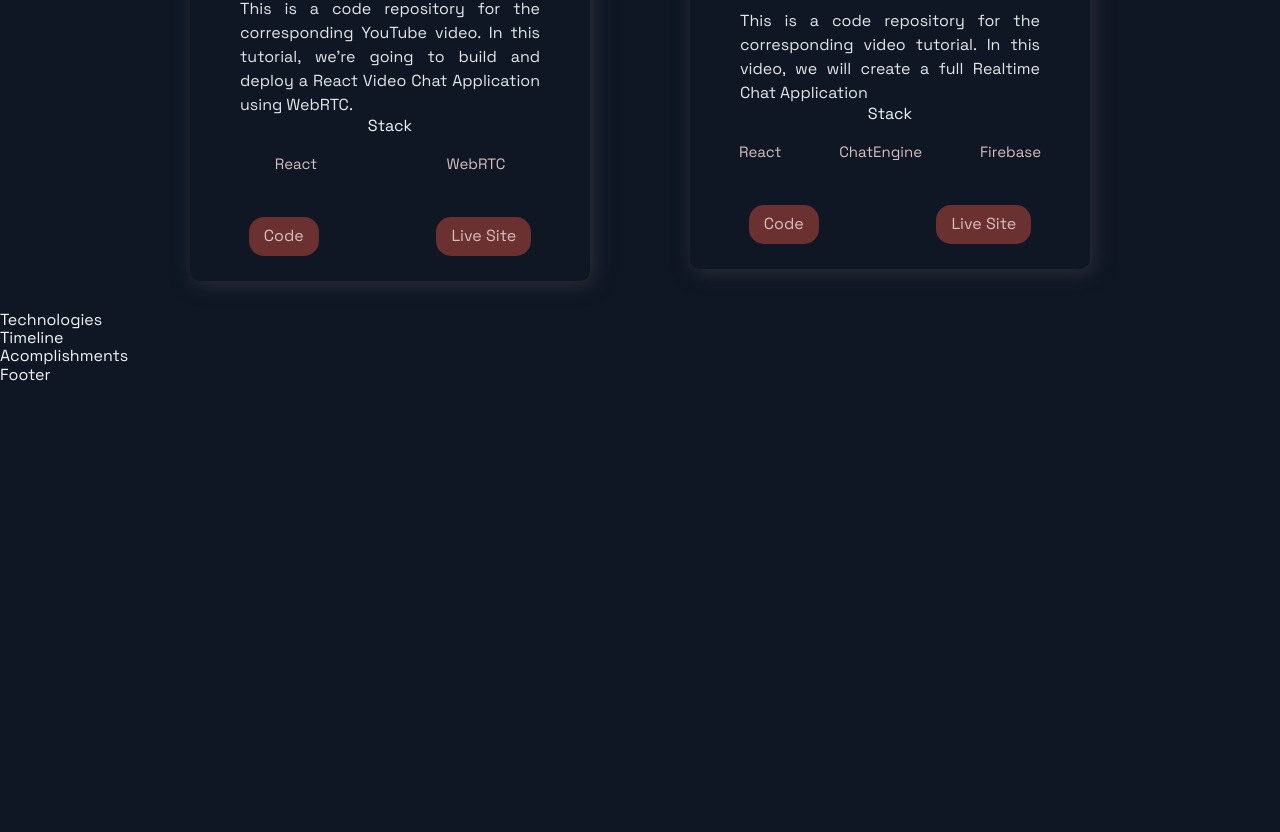
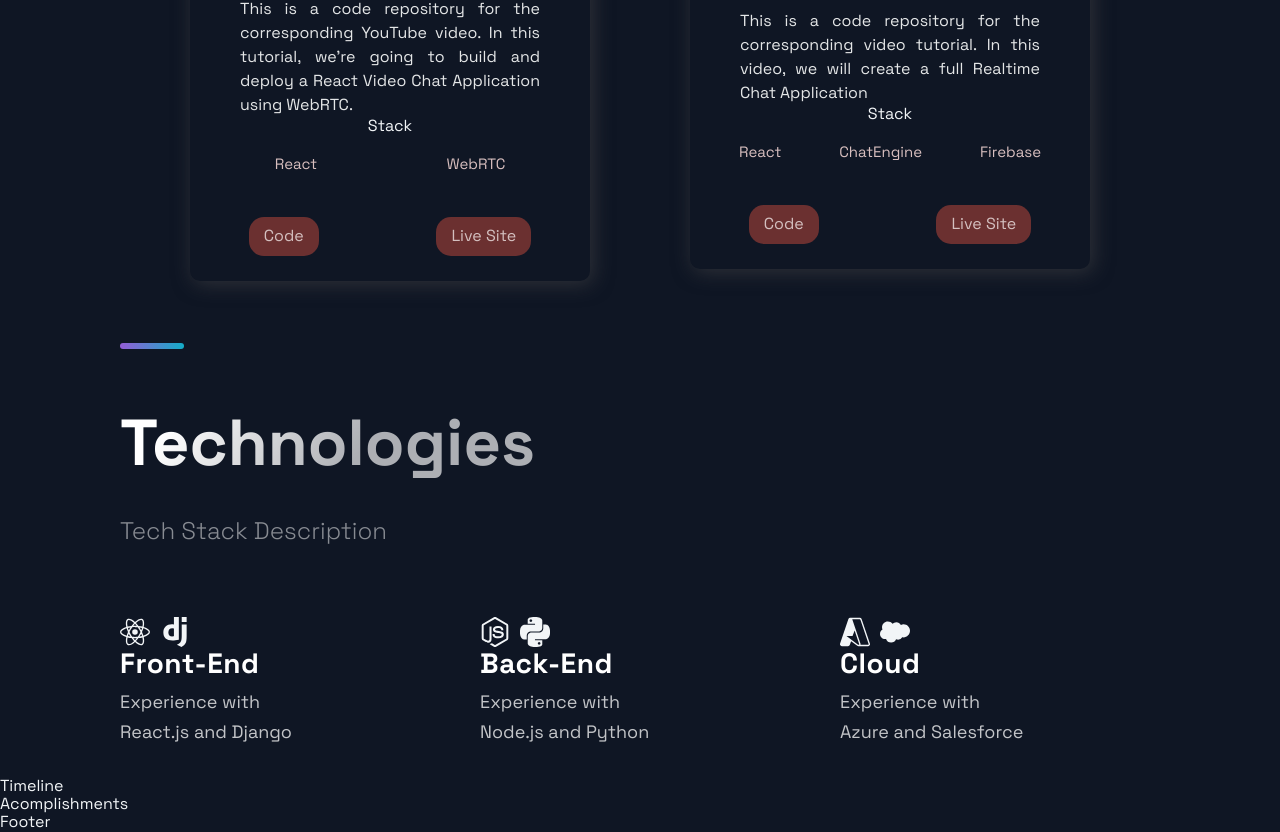
Before and after one commit to millerjl1980/portfolio-2022, a Next.js app: page / in a window 1280 px wide. Shown: the part 1882-2714 px from the top of the page. Before the commit the page ends 2267 px from the top, so only its background shows below. Built offline with nearby package versions, Linux system fonts and the light colour scheme.

Commit message:
updated header and completed technology

```diff
--- a/src/components/Header/Header.js
+++ b/src/components/Header/Header.js
@@ -1,8 +1,7 @@
 import Link from 'next/link';
 import React from 'react';
 import { AiFillCloud, AiFillGithub, AiFillInstagram, AiFillLinkedin } from 'react-icons/ai';
-import { DiCssdeck } from 'react-icons/di';
-import styled from 'styled-components';
+import { DiCode } from 'react-icons/di';
 
 import { Container, Div1, Div2, Div3, NavLink, SocialIcons, TitleSpan, TitleLink } from './HeaderStyles';
 
@@ -11,7 +10,7 @@
     <Div1>
       <Link href={"/"}>
         <TitleLink>
-          <DiCssdeck size="3rem" />
+          <DiCode size="3rem" />
            <TitleSpan>justin miller</TitleSpan>
           </TitleLink>
         </Link>
--- a/src/components/Technologies/Technologies.js
+++ b/src/components/Technologies/Technologies.js
@@ -1,12 +1,60 @@
 import React from 'react';
-import { DiFirebase, DiReact, DiZend } from 'react-icons/di';
+import { DiDjango, DiFirebase, DiNodejs, DiPostgresql, DiReact, DiZend } from 'react-icons/di';
+import { IconName, SiDjango, SiMicrosoftazure, SiNodeDotJs, SiPython, SiReact, SiSalesforce } from "react-icons/si";
 import { Section, SectionDivider, SectionText, SectionTitle } from '../../styles/GlobalComponents';
-import { List, ListContainer, ListItem, ListParagraph, ListTitle } from './TechnologiesStyles';
+import { List, ListContainer, ListItem, ListParagraph, ListTitle, ListIconContainer } from './TechnologiesStyles';
 
 const Technologies = () =>  (
-  <div>
-    Technologies
-  </div>
+  <Section  id='tech'>
+    <SectionDivider />
+    <SectionTitle main>Technologies</SectionTitle>
+    <SectionText>
+      Tech Stack Description
+    </SectionText>
+    <List>
+      <ListItem>
+        <ListIconContainer>
+          <SiReact size='3rem' />
+          <SiDjango size='3rem' />
+        </ListIconContainer>
+
+        <ListContainer>
+          <ListTitle>Front-End</ListTitle>
+          <ListParagraph>
+            Experience with <br/>
+            React.js and Django
+          </ListParagraph>
+        </ListContainer>
+      </ListItem>
+      <ListItem>
+        <ListIconContainer>
+          <SiNodeDotJs size='3rem' />
+          <SiPython size='3rem' />
+        </ListIconContainer>
+        <ListContainer>
+          <ListTitle>Back-End</ListTitle>
+          <ListParagraph>
+            Experience with <br/>
+            Node.js and Python
+          </ListParagraph>
+        </ListContainer>
+      </ListItem>
+      <ListItem>
+        <ListIconContainer>
+          <SiMicrosoftazure size='3rem' />
+          <SiSalesforce size='3rem' />
+        </ListIconContainer>
+        <ListContainer>
+          <ListTitle>Cloud</ListTitle>
+          <ListParagraph>
+            Experience with <br/>
+            Azure and Salesforce
+          </ListParagraph>
+        </ListContainer>
+      </ListItem>
+    </List>
+
+  </Section>
 );
 
 export default Technologies;
--- a/src/components/Technologies/TechnologiesStyles.js
+++ b/src/components/Technologies/TechnologiesStyles.js
@@ -22,6 +22,16 @@
     margin-top: 16px;
   }
 `
+export const ListIconContainer = styled.div`
+  grid-area: 1 / 1 / 2 / 2;
+  display: flex;
+  gap: 1rem;
+  flex-direction: row;
+  align-content: center;
+  @media ${(props) => props.theme.breakpoints.sm} {
+    grid-area: 1 / 1 / 2 / 3;
+  }
+`;
 
 export const MainImage = styled.img`
   width: 100%;
```
